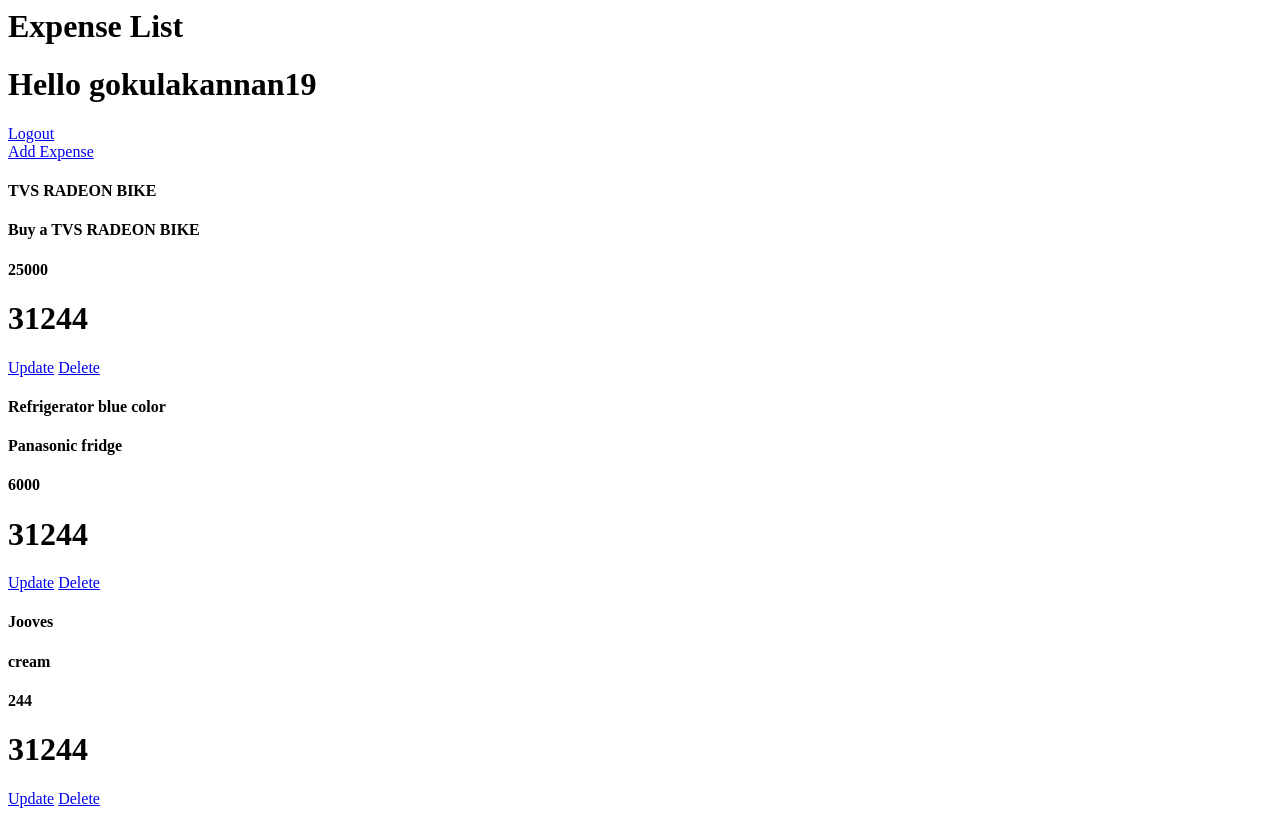
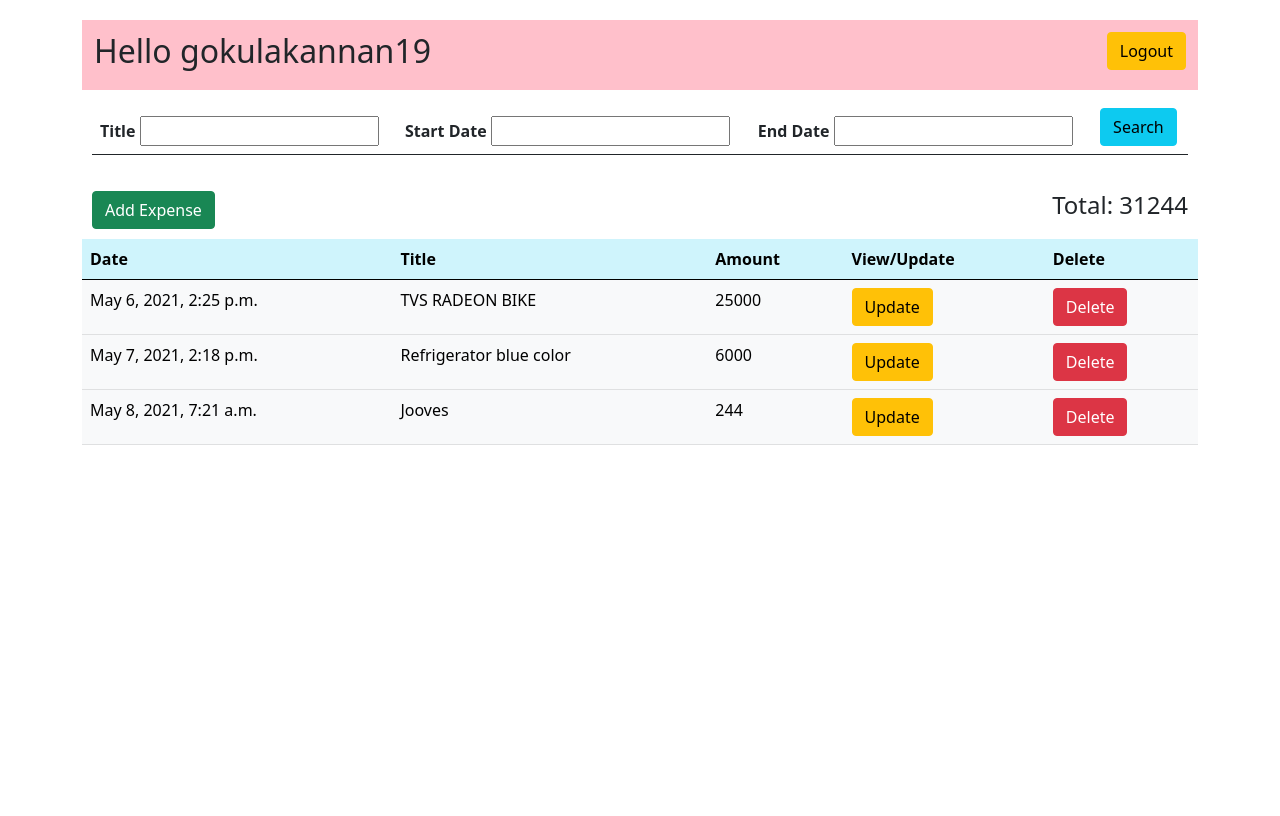
Before and after one commit to gokulakannan19/DJANGO_MONTHLY_EXPENSE_APP, a Django app: page / in a window 1280 px wide. After the commit the page ends 445 px from the top, so only its background shows below. Run offline with Django 3.2, Linux system fonts and the light colour scheme; a user stored in the database is signed in; data comes from the database, SQL or seed files in the repository; both versions use the stored data as it was before the commit; lists and menus that the app fills with data are empty.

Commit message:
home page design completed and filters added

```diff
--- /dev/null
+++ b/expense/filters.py
@@ -0,0 +1,16 @@
+import django_filters
+from django_filters import CharFilter
+from django_filters import DateFilter
+from .models import *
+
+
+class ExpenseFilter(django_filters.FilterSet):
+    title = CharFilter(field_name="title", lookup_expr='icontains')
+
+    start_date = DateFilter(field_name="date", lookup_expr="gte")
+    end_date = DateFilter(field_name="date", lookup_expr="lte")
+
+    class Meta:
+        model = Expense
+        fields = '__all__'
+        exclude = ['user', 'date', 'description', 'amount']
--- a/expense/models.py
+++ b/expense/models.py
@@ -5,27 +5,13 @@ from django.contrib.auth.models import User
 
 
 class Expense(models.Model):
-    MONTH = (
-        ('January', 'January'),
-        ('February', 'February'),
-        ('March', 'March'),
-        ('April', 'April'),
-        ('May', 'May'),
-        ('June', 'June'),
-        ('July', 'July'),
-        ('August', 'August'),
-        ('September', 'September'),
-        ('October', 'October'),
-        ('November', 'November'),
-        ('December', 'December'),
-    )
 
     user = models.ForeignKey(
         User, on_delete=models.CASCADE, null=True, blank=True)
     title = models.CharField(max_length=200, null=True, blank=True)
     description = models.TextField(null=True, blank=True)
     amount = models.CharField(max_length=200, null=True, blank=True)
-    month = models.CharField(max_length=200, null=True, choices=MONTH)
+
     date = models.DateTimeField(auto_now_add=True)
 
     def __str__(self):
--- a/expense/templates/expense/base.html
+++ b/expense/templates/expense/base.html
@@ -4,13 +4,43 @@
     <meta charset="UTF-8">
     <meta http-equiv="X-UA-Compatible" content="IE=edge">
     <meta name="viewport" content="width=device-width, initial-scale=1.0">
+    <!-- CSS only -->
+    <link href="https://cdn.jsdelivr.net/npm/bootstrap@5.0.0/dist/css/bootstrap.min.css" rel="stylesheet" integrity="sha384-wEmeIV1mKuiNpC+IOBjI7aAzPcEZeedi5yW5f2yOq55WWLwNGmvvx4Um1vskeMj0" crossorigin="anonymous">
+    <link href="https://fonts.googleapis.com/icon?family=Material+Icons"
+      rel="stylesheet">
     <title>Expense App</title>
 </head>
+
+<style>
+    .header {
+
+        display: flex;
+        justify-content: space-between;
+        margin-top:20px;
+        padding: 12px;
+        background-color:pink;
+
+    }
+
+    .search-form {
+        padding: 10px;
+    }
+
+    .add-expense {
+        display: flex;
+        justify-content: space-between;
+        padding: 10px;
+
+    }
+</style>
+
 <body>
 <div class="container">
     {% block content %}
 
     {% endblock %}
 </div>
+<!-- JavaScript Bundle with Popper -->
+<script src="https://cdn.jsdelivr.net/npm/bootstrap@5.0.0/dist/js/bootstrap.bundle.min.js" integrity="sha384-p34f1UUtsS3wqzfto5wAAmdvj+osOnFyQFpp4Ua3gs/ZVWx6oOypYoCJhGGScy+8" crossorigin="anonymous"></script>
 </body>
 </html>
--- a/expense/templates/expense/delete_confirm.html
+++ b/expense/templates/expense/delete_confirm.html
@@ -1,3 +1,7 @@
+{% extends 'expense/base.html' %}
+
+{% block content %}
+
 <h1>Delete form</h1>
 
 <form method="POST" action="">
@@ -5,3 +9,5 @@
     <p>Are you sure you want to delete {{ expense }}?</p>
     <input type="submit" value="Delete">
 </form>
+
+{% endblock %}
--- a/expense/templates/expense/expense_form.html
+++ b/expense/templates/expense/expense_form.html
@@ -1,3 +1,7 @@
+{% extends 'expense/base.html' %}
+
+{% block content %}
+
 <a>Form</a>
 
 <form method="POST" action="">
@@ -5,3 +9,5 @@
     {{ form.as_p }}
     <input type="submit" value="Submit">
 </form>
+
+{% endblock %}
--- a/expense/templates/expense/home.html
+++ b/expense/templates/expense/home.html
@@ -1,17 +1,79 @@
-<h1>Expense List</h1>
-<h1>Hello {{ request.user }}</h1>
-<a href=" {% url 'logout' %} ">Logout</a>
-<br>
-<a href=" {% url 'add-expense' %} ">Add Expense</a>
+{% extends 'expense/base.html' %}
 
-{% for expense in expenses %}
+{% block content %}
 
-<h4>{{ expense.title }}</h4>
-<h4>{{ expense.description }}</h4>
-<h4>{{ expense.amount }}</h4>
 
-<h1>{{ total }}</h1>
-<a href=" {% url 'update-expense' expense.id %} ">Update</a>
-<a href=" {% url 'delete-expense' expense.id %} ">Delete</a>
 
-{% endfor %}
+
+<div class="header">
+
+    <h2>Hello {{ request.user }}</h2>
+    <form method="POST" action="">
+      {% csrf_token %}
+      <input type="submit" class="btn btn-warning" value=Logout>
+    </form>
+  </div>
+
+
+<div class="search-form">
+  <form method="GET" action="">
+    {% csrf_token %}
+    <table class="table">
+      <thead>
+        <tr>
+          <th scope="col"><label>Title</label>
+            {{ my_filter.form.title}}</th>
+          <th scope="col"><label>Start Date</label>
+            {{ my_filter.form.start_date}}</th>
+          <th scope="col"><label>End Date</label>
+            {{ my_filter.form.end_date}}</th>
+          <th scope="col"><input class="btn btn-info" type="submit" value="Search"></th>
+        </tr>
+      </thead>
+      <tbody>
+      </tbody>
+    </table>
+
+
+  </form>
+</div>
+
+
+<div class="add-expense">
+  <a class="btn btn-success" href=" {% url 'add-expense' %} ">Add Expense</a>
+  <h4>Total: {{ total }}</h4>
+</div>
+
+
+
+
+    <table class="table">
+      <thead>
+        <tr class="table-info">
+          <th scope="col">Date</th>
+          <th scope="col">Title</th>
+          <th scope="col">Amount</th>
+          <th scope="col">View/Update</th>
+          <th scope="col">Delete</th>
+        </tr>
+      </thead>
+      <tbody>
+
+        {% for expense in expenses %}
+
+
+
+        <tr class="table table-light table-striped">
+
+          <td>{{ expense.date }}</td>
+          <td>{{ expense.title }}</td>
+          <td>{{ expense.amount }}</td>
+          <td><a class="btn btn-warning" href=" {% url 'update-expense' expense.id %} ">Update</a></td>
+          <td><a class="btn btn-danger" href=" {% url 'delete-expense' expense.id %} ">Delete</a></td>
+        </tr>
+        {% endfor %}
+      </tbody>
+    </table>
+
+
+{% endblock content %}
--- a/expense/templates/expense/login.html
+++ b/expense/templates/expense/login.html
@@ -1,3 +1,7 @@
+{% extends 'expense/base.html' %}
+
+{% block content %}
+
 <h1>login</h1>
 
 <form method="POST" action="">
@@ -11,3 +15,5 @@
     <p>{{ message }}</p>
 {% endfor %}
 <p>Don't have an account<a href=" {% url 'register' %} ">Sign In</a></p>
+
+{% endblock %}
--- a/expense/templates/expense/register.html
+++ b/expense/templates/expense/register.html
@@ -1,3 +1,7 @@
+{% extends 'expense/base.html' %}
+
+{% block content %}
+
 <h1>register</h1>
 
 <form method="POST", action="">
@@ -24,3 +28,5 @@
 {{ form.errors }}
 <h5>Already having an Account?</h5>
 <a href=" {% url 'login' %} ">Click Here</a>
+
+{% endblock %}
--- a/expense/views.py
+++ b/expense/views.py
@@ -9,6 +9,7 @@ from django.contrib.auth.decorators import login_required
 from .models import Expense
 from .forms import ExpenseForm, CreateUserForm
 from .decorators import unauthenticated_user, allowed_users
+from .filters import ExpenseFilter
 
 
 @unauthenticated_user
@@ -71,12 +72,16 @@ def home(request):
 
     expenses = Expense.objects.filter(user=user)
 
+    my_filter = ExpenseFilter(request.GET, queryset=expenses)
+    expenses = my_filter.qs
+
     total = 0
     for expense in expenses:
         total = total + int(expense.amount)
     print(total)
 
     context = {
+        'my_filter': my_filter,
         'expenses': expenses,
         'total': total,
     }
--- a/expense_app/settings.py
+++ b/expense_app/settings.py
@@ -39,6 +39,7 @@ INSTALLED_APPS = [
     'django.contrib.staticfiles',
 
     'expense.apps.ExpenseConfig',
+    'django_filters',
 ]
 
 MIDDLEWARE = [
```
Also changed, not shown: db.sqlite3, expense/migrations/0004_remove_expense_month.py (added).
